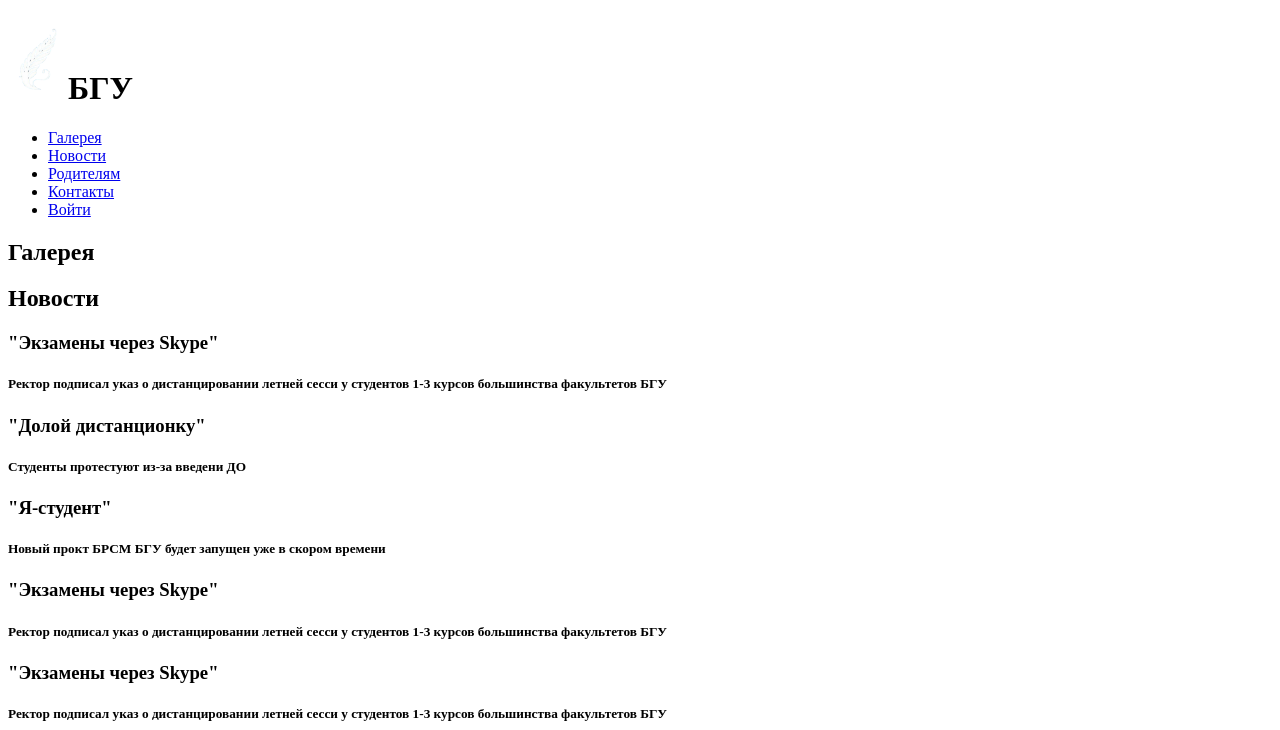
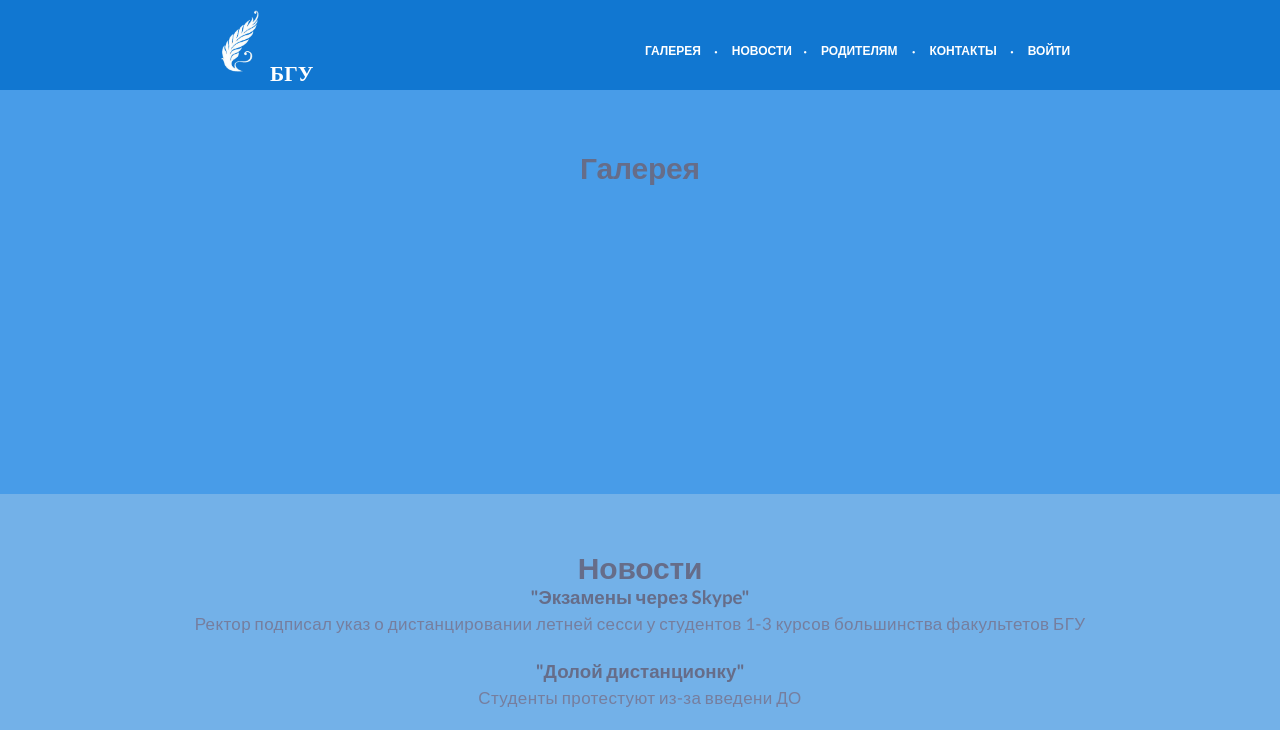
Before and after one commit to GeekyNarciss/CabForIvan, a plain HTML site: page Index.html in a window 1280 px wide. Shown: the top 730 px of the page. Drawn offline with Linux system fonts and the light colour scheme.

Commit message:
some fixes

```diff
--- a/Index.html
+++ b/Index.html
@@ -4,7 +4,7 @@
     <meta charset="UTF-8">
     <meta name="viewport" content="width=device-width, initial-scale=1, minimum-scale=1" />
     <link href="https://fonts.googleapis.com/css?family=Lato:400,700,900&display=swap" rel="stylesheet">
-    <link rel="stylesheet" href="Cab.css">
+    <link rel="stylesheet" href="Style.css">
     <title>Главная</title>
 </head>
 <body>
```
